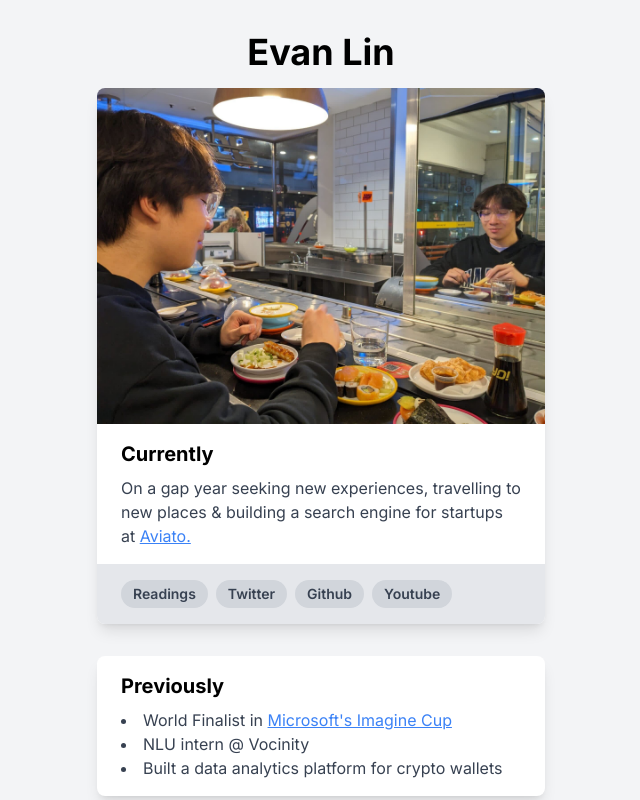
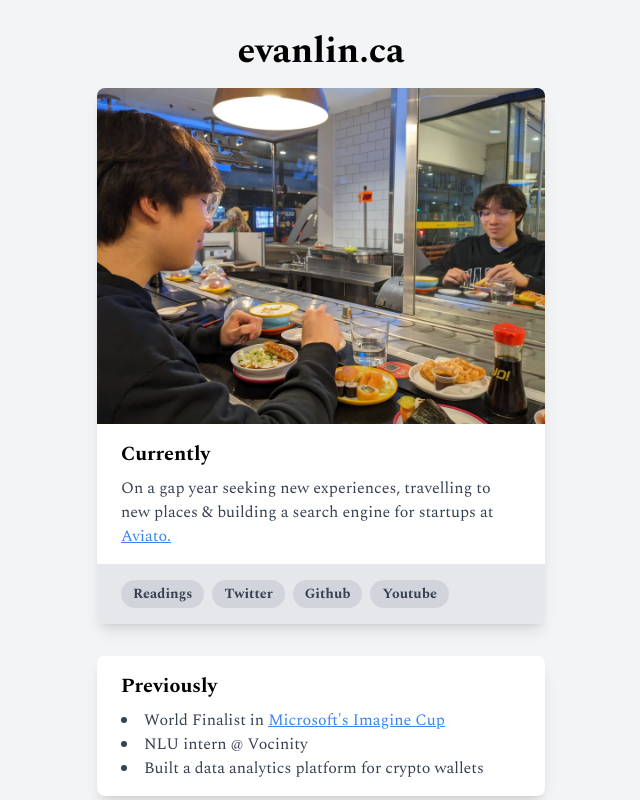
Before and after one commit to eevaain/evanlin.ca, a Next.js app: page / in a window 1280 px wide. Shown: the top 800 px of the page, without its empty margins (319-959 px from the left). Built offline with nearby package versions, Linux system fonts and the light colour scheme.

Commit message:
font switch

```diff
--- a/src/app/layout.tsx
+++ b/src/app/layout.tsx
@@ -1,8 +1,10 @@
 import './globals.css'
-import { Inter } from 'next/font/google'
+import { Spectral } from 'next/font/google'
 
-const inter = Inter({ subsets: ['latin'] })
-
+const spectral = Spectral({
+  subsets: ['latin'],
+  weight: ['400', '700'],
+});
 export const metadata = {
   title: 'Evan Lin',
   description: 'Generated by create next app',
@@ -15,7 +17,7 @@ export default function RootLayout({
 }) {
   return (
     <html lang="en">
-      <body className={inter.className}>{children}</body>
+      <body className={spectral.className}>{children}</body>
     </html>
   )
 }
--- a/src/app/page.tsx
+++ b/src/app/page.tsx
@@ -2,8 +2,8 @@ import React from "react";
 
 function Home() {
   return (
-    <div className="flex flex-col items-center justify-center min-h-screen bg-gray-100 pt-8 pb-8 mx-auto px-5">
-      <h1 className="text-4xl font-bold mb-4">Evan Lin</h1>
+    <div className="flex flex-col items-center justify-center min-h-screen bg-gray-100 pt-8 pb-8 mx-auto px-5  ">
+      <h1 className="text-4xl font-bold mb-4">evanlin.ca</h1>
       <div className="max-w-md bg-white shadow-lg rounded-lg overflow-hidden">
         <img src="me.jpg" alt="Evan Lin" className="w-full" />
         <div className="px-6 py-4">
@@ -27,7 +27,7 @@ function Home() {
             href="https://curius.app/evan-lin"
             target="_blank"
             rel="noopener noreferrer"
-            className="inline-block bg-gray-300 rounded-full px-3 py-1 text-sm font-semibold text-gray-700 mb-2 md:mb-0"
+            className="inline-block bg-gray-300 rounded-full px-3 py-1 text-sm font-semibold text-gray-700 md:mb-0"
           >
             Readings
           </a>
@@ -35,7 +35,7 @@ function Home() {
             href="https://twitter.com/evannlinn"
             target="_blank"
             rel="noopener noreferrer"
-            className="inline-block bg-gray-300 rounded-full px-3 py-1 text-sm font-semibold text-gray-700 mb-2 md:mb-0"
+            className="inline-block bg-gray-300 rounded-full px-3 py-1 text-sm font-semibold text-gray-700  md:mb-0"
           >
             Twitter
           </a>
@@ -43,7 +43,7 @@ function Home() {
             href="https://github.com/eevaain"
             target="_blank"
             rel="noopener noreferrer"
-            className="inline-block bg-gray-300 rounded-full px-3 py-1 text-sm font-semibold text-gray-700 mb-2 md:mb-0"
+            className="inline-block bg-gray-300 rounded-full px-3 py-1 text-sm font-semibold text-gray-700  md:mb-0"
           >
             Github
           </a>
@@ -51,7 +51,7 @@ function Home() {
             href="https://www.youtube.com/channel/UCn9Ir-KFtIWSntk6RzGE1-A"
             target="_blank"
             rel="noopener noreferrer"
-            className="inline-block bg-gray-300 rounded-full px-3 py-1 text-sm font-semibold text-gray-700 mb-2 md:mb-0"
+            className="inline-block bg-gray-300 rounded-full px-3 py-1 text-sm font-semibold text-gray-700 md:mb-0"
           >
             Youtube
           </a>
--- a/tailwind.config.js
+++ b/tailwind.config.js
@@ -12,6 +12,10 @@ module.exports = {
         'gradient-conic':
           'conic-gradient(from 180deg at 50% 50%, var(--tw-gradient-stops))',
       },
+      fontFamily: {
+        lora: ['Lora', 'serif'],
+        spectral: ["Spectral", 'serif']
+      },
     },
   },
   plugins: [],
```
Also changed, not shown: src/app/globals.css (line endings or trailing spaces).
